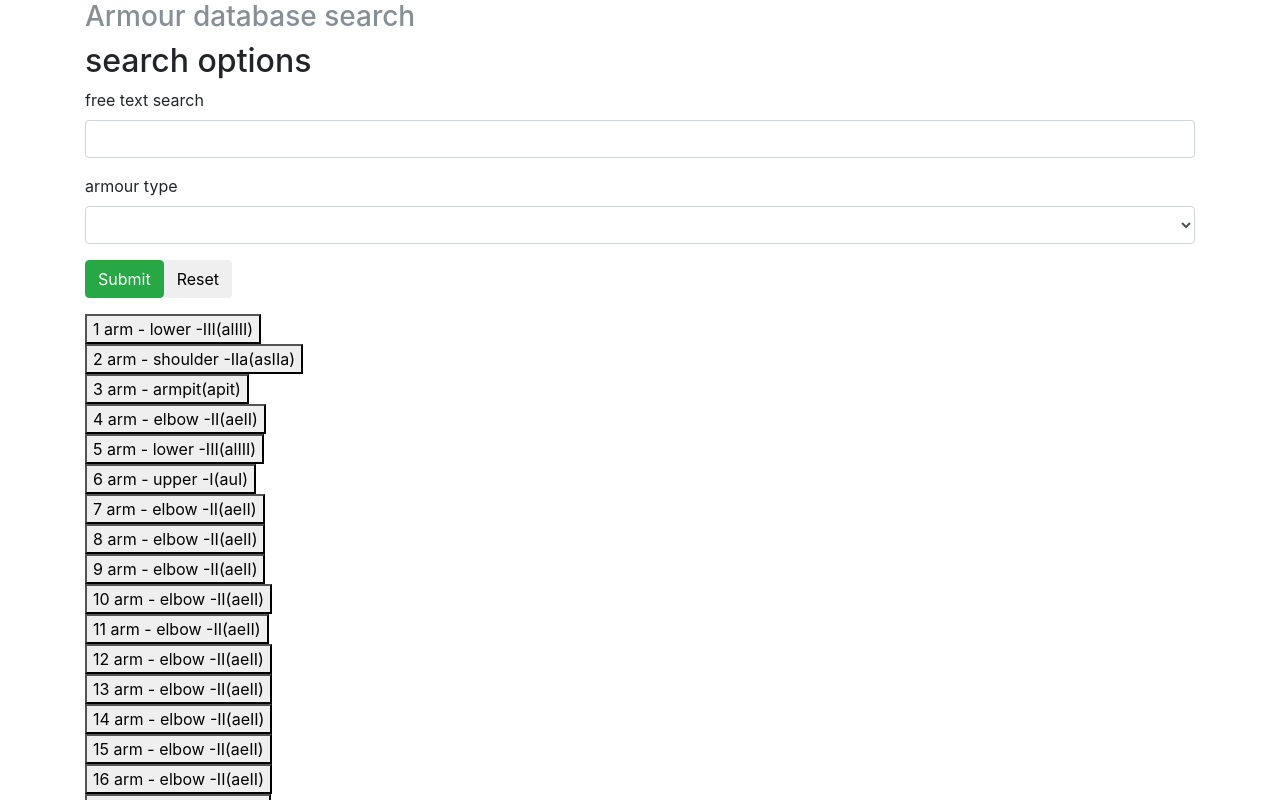
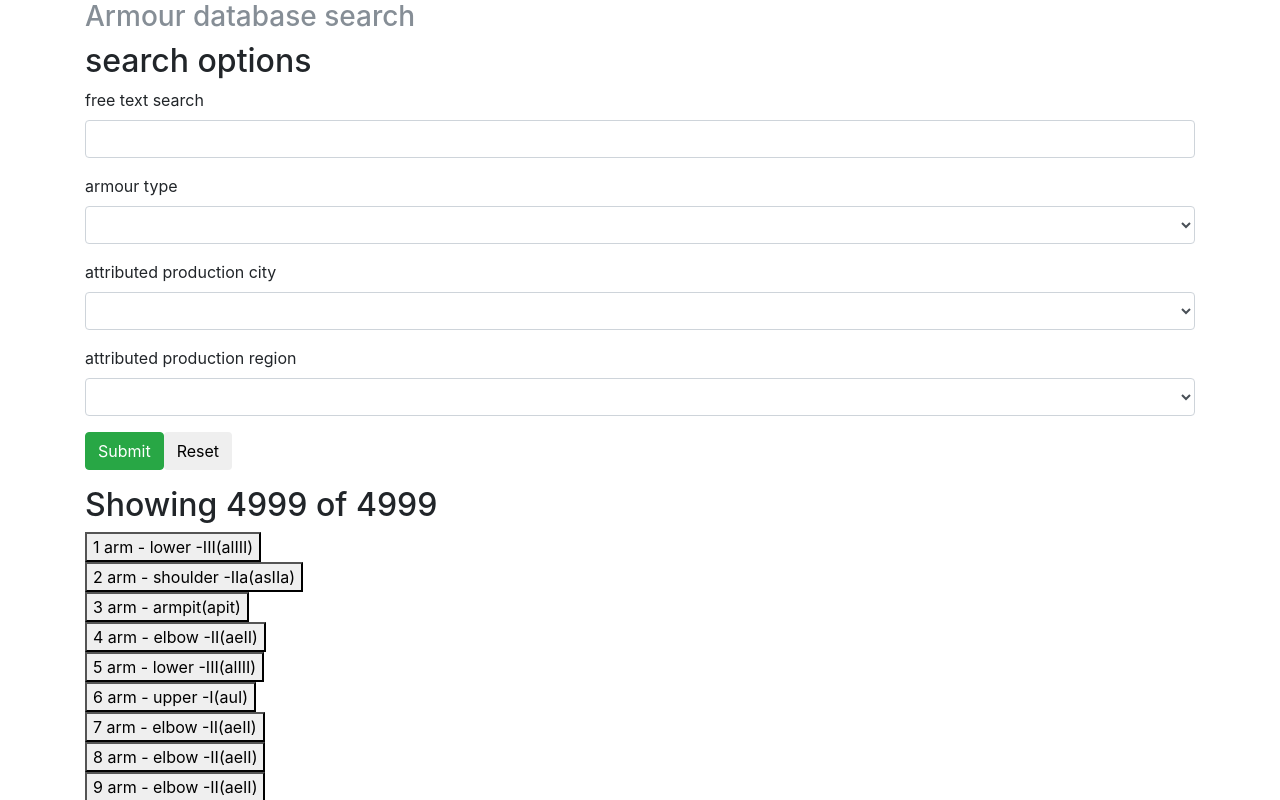
Before and after one commit to macsniper/armourdb, an Angular app in the folder viewer/: page / in a window 1280 px wide. Shown: the top 800 px of the page. Built offline with nearby package versions, Linux system fonts and the light colour scheme.

Commit message:
fixed reset added filter for production city and region

```diff
--- a/viewer/src/app/armour-filter-form.ts
+++ b/viewer/src/app/armour-filter-form.ts
@@ -1,6 +1,8 @@
 export class ArmourFilterForm {
   constructor(
     public armourtype: string,
-    public freetext: string
+    public freetext: string,
+    public productionRegion: string,
+    public productionCity: string
   ) { }
 }
--- a/viewer/src/app/armour.service.ts
+++ b/viewer/src/app/armour.service.ts
@@ -6,7 +6,6 @@ import * as _ from "lodash";
 @Injectable()
 export class ArmourService {
 
-
   filters = {}
   freetext = ''
   items = [];
@@ -14,8 +13,11 @@ export class ArmourService {
   getArmourItems() {
     let filtered =  _.filter(this.items, this.filters);
     let filteredTotal = _.filter(filtered, (item) => _.includes(JSON.stringify(item), this.freetext));
-    debugger;
     return filteredTotal;
+  }
+
+  getArmourItemCount() {
+    return this.items.length;
   }
 
   setFilter(filter) {
@@ -34,6 +36,14 @@ export class ArmourService {
     return _.sortBy(_.uniq(this.items.map(item => item.typeParsed)));
   }
 
+  getProductionRegions() {
+    return _.sortBy(_.uniq(this.items.map(item => _.get(item, ['basic data', 'attributed production region']))));
+  }
+
+  getProductionCities() {
+    return _.sortBy(_.uniq(this.items.map(item => _.get(item, ['basic data', 'attributed production city']))));
+  }
+
   loadItems() {
     let loadedItems: any[] = _.values(ARMOURITEMS)
       .filter(item => !_.isEmpty(item));
--- a/viewer/src/app/armourfilter/armourfilter.component.html
+++ b/viewer/src/app/armourfilter/armourfilter.component.html
@@ -6,9 +6,24 @@
   </div>
 
   <div class="form-group">
-    <label for="power">armour type</label>
+    <label for="armourtype">armour type</label>
     <select class="form-control" id="armourtype" required [(ngModel)]="model.armourtype" name="armourtype">
       <option *ngFor="let t of armourTypes" [value]="t">{{t}}</option>
+      <option [value]="undefined"></option>
+    </select>
+  </div>
+
+  <div class="form-group">
+    <label for="productionCity">attributed production city</label>
+    <select class="form-control" id="productionCity" required [(ngModel)]="model.productionCity" name="productionCity">
+      <option *ngFor="let city of productionCities" [value]="city">{{city}}</option>
+    </select>
+  </div>
+
+  <div class="form-group">
+    <label for="productionRegion">attributed production region</label>
+    <select class="form-control" id="productionRegion" required [(ngModel)]="model.productionRegion" name="productionRegion">
+      <option *ngFor="let region of productionRegions" [value]="region">{{region}}</option>
     </select>
   </div>
 
--- a/viewer/src/app/armourfilter/armourfilter.component.ts
+++ b/viewer/src/app/armourfilter/armourfilter.component.ts
@@ -14,26 +14,39 @@ export class ArmourfilterComponent implements OnInit {
 
   model;
   armourTypes;
+  productionCities;
+  productionRegions;
 
   constructor(private armourService: ArmourService) { }
 
   ngOnInit() {
     this.armourTypes = this.armourService.getArmourTypes();
+    this.productionCities = this.armourService.getProductionCities();
+    this.productionRegions = this.armourService.getProductionRegions();
     this.formReset();
   }
 
   formReset() {
-    this.model = new ArmourFilterForm('', '');
+    this.model = new ArmourFilterForm('', '', '', '');
     this.armourService.setFilter({});
+    this.armourService.setFreetext('');
   }
 
   onSubmit() {
-    console.log('form submitted');
     let filterObject:any = {};
-    if(!_.isEmpty(this.model.armourtype)) {
+    if(!(_.isEmpty(this.model.armourtype) || this.model.armourtype === "undefined")) {
       filterObject.typeParsed = this.model.armourtype;
     }
-    this.armourService.setFreetext(this.model.freetext);
+    if(!(_.isEmpty(this.model.productionCity) || this.model.productionCity === "undefined")) {
+      _.set(filterObject, ['basic data', 'attributed production city'], this.model.productionCity);
+    }
+    if(!(_.isEmpty(this.model.productionRegion) || this.model.productionRegion === "undefined")) {
+      _.set(filterObject, ['basic data', 'attributed production region'], this.model.productionRegion);
+    }
+    if(!_.isEmpty(this.model.freetext)) {
+      this.armourService.setFreetext(this.model.freetext);
+    }
+    debugger;
     this.armourService.setFilter(filterObject);
   }
 }
--- a/viewer/src/app/armouritems/armouritems.component.html
+++ b/viewer/src/app/armouritems/armouritems.component.html
@@ -1,3 +1,4 @@
+<h2>Showing {{getArmourItems().length}} of {{getArmourItemsCount()}}</h2>
 <ngb-accordion #acc="ngbAccordion">
   <ngb-panel *ngFor="let armour of getArmourItems()">
     <ng-template ngbPanelTitle>
--- a/viewer/src/app/armouritems/armouritems.component.ts
+++ b/viewer/src/app/armouritems/armouritems.component.ts
@@ -12,6 +12,10 @@ export class ArmouritemsComponent implements OnInit {
     return this.armourService.getArmourItems();
   }
 
+  getArmourItemsCount() {
+    return this.armourService.getArmourItemCount();
+  }
+
   constructor(private armourService: ArmourService) { }
 
   ngOnInit() {
```
